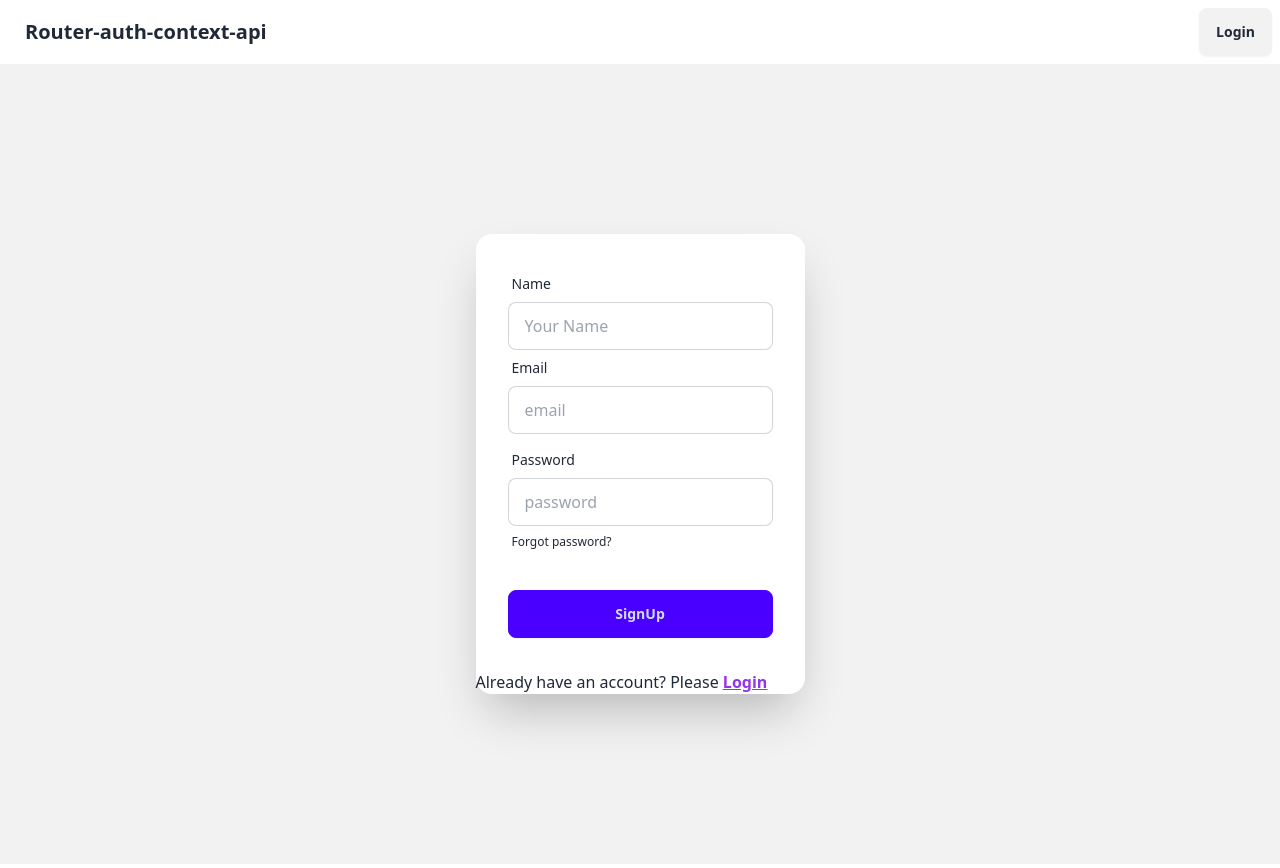
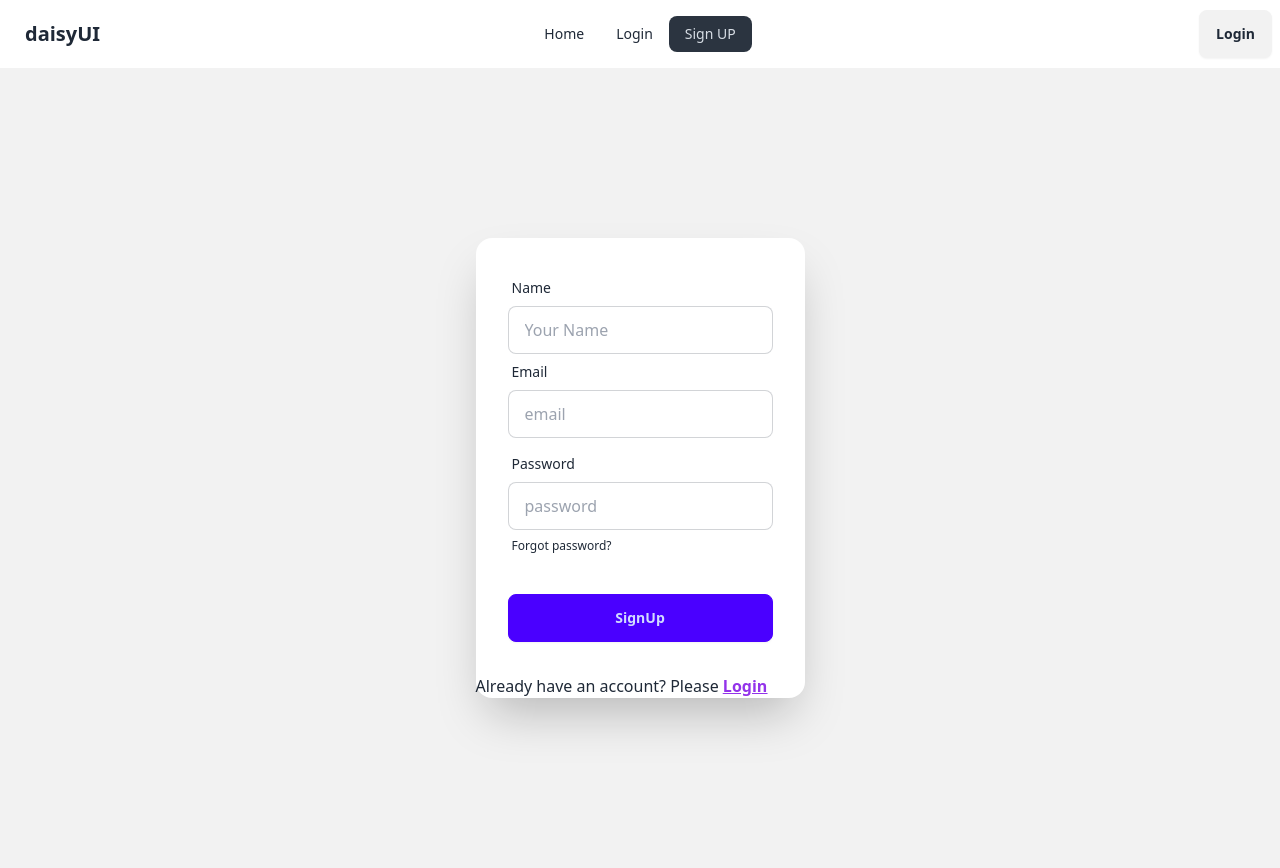
Before and after one commit to raihan-778/router-auth-context-api, a React (Vite) app: page /signUp in a window 1280 px wide. Built offline with nearby package versions, Linux system fonts and the light colour scheme; no server answers.

Commit message:
navbar design bug fixed

```diff
--- a/src/components/navbar/Navbar.jsx
+++ b/src/components/navbar/Navbar.jsx
@@ -10,10 +10,12 @@ const Navbar = () => {
   };
   const nabLinks = (
     <>
+      {" "}
       <li>
         <NavLink to="home">Home</NavLink>
       </li>
       <li>
+        {" "}
         <NavLink to="/login">Login</NavLink>
       </li>
       <li>
@@ -48,10 +50,12 @@ const Navbar = () => {
             {nabLinks}
           </ul>
         </div>
-        <a className="btn btn-ghost text-xl">Router-auth-context-api</a>
+        <a className="btn btn-ghost text-xl">daisyUI</a>
       </div>
-      <div className="navbar-center hidden ">
-        <ul className="menu menu-horizontal lg:flex px-1">{nabLinks}</ul>
+      {/* <div className="navbar-center hidden ">
+        <ul className="menu menu-horizontal lg:flex px-1"> */}
+      <div className="navbar-center hidden lg:flex">
+        <ul className="menu menu-horizontal px-1">{nabLinks}</ul>
       </div>
       {user?.email ? (
         <>
```
